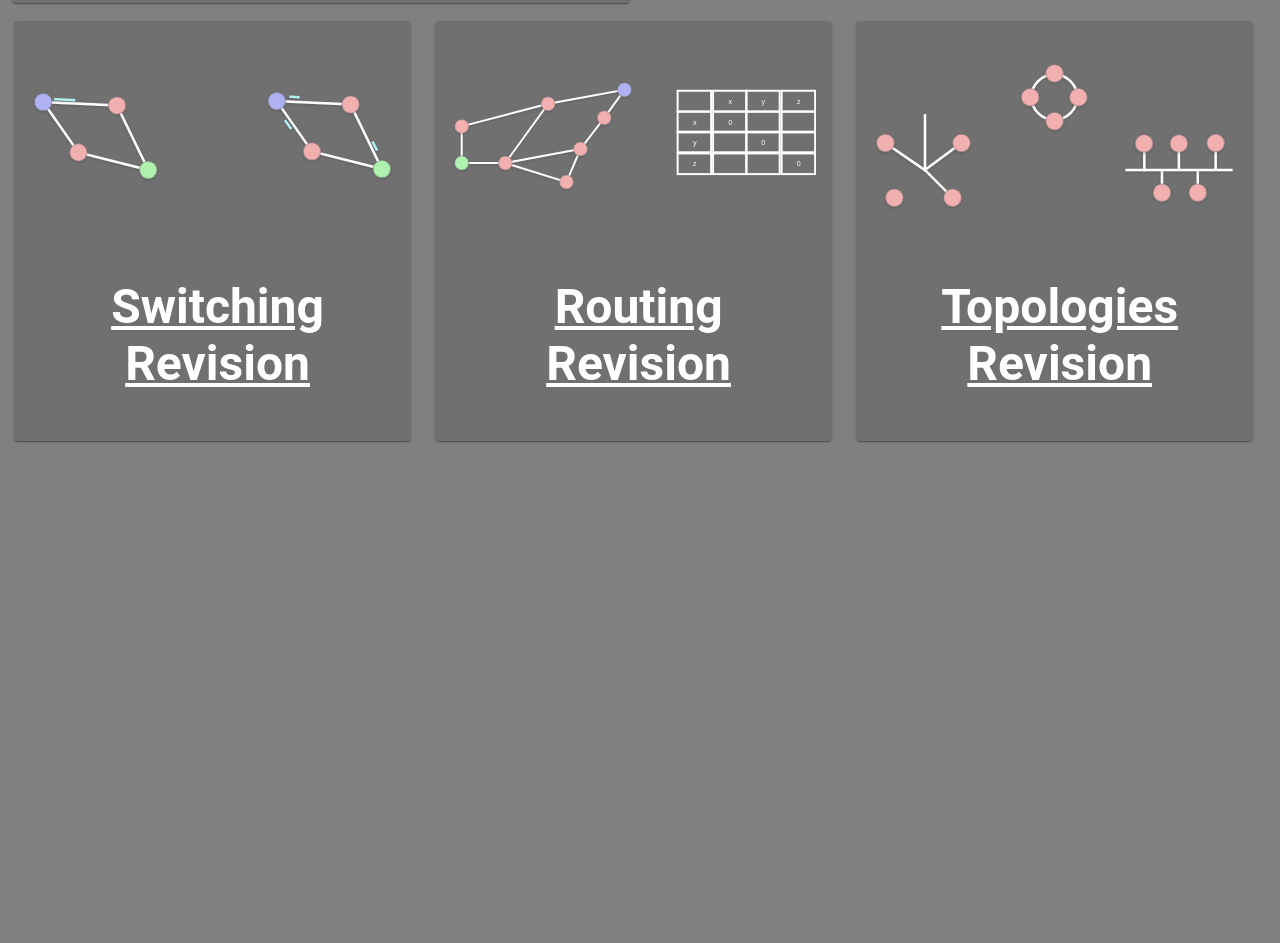
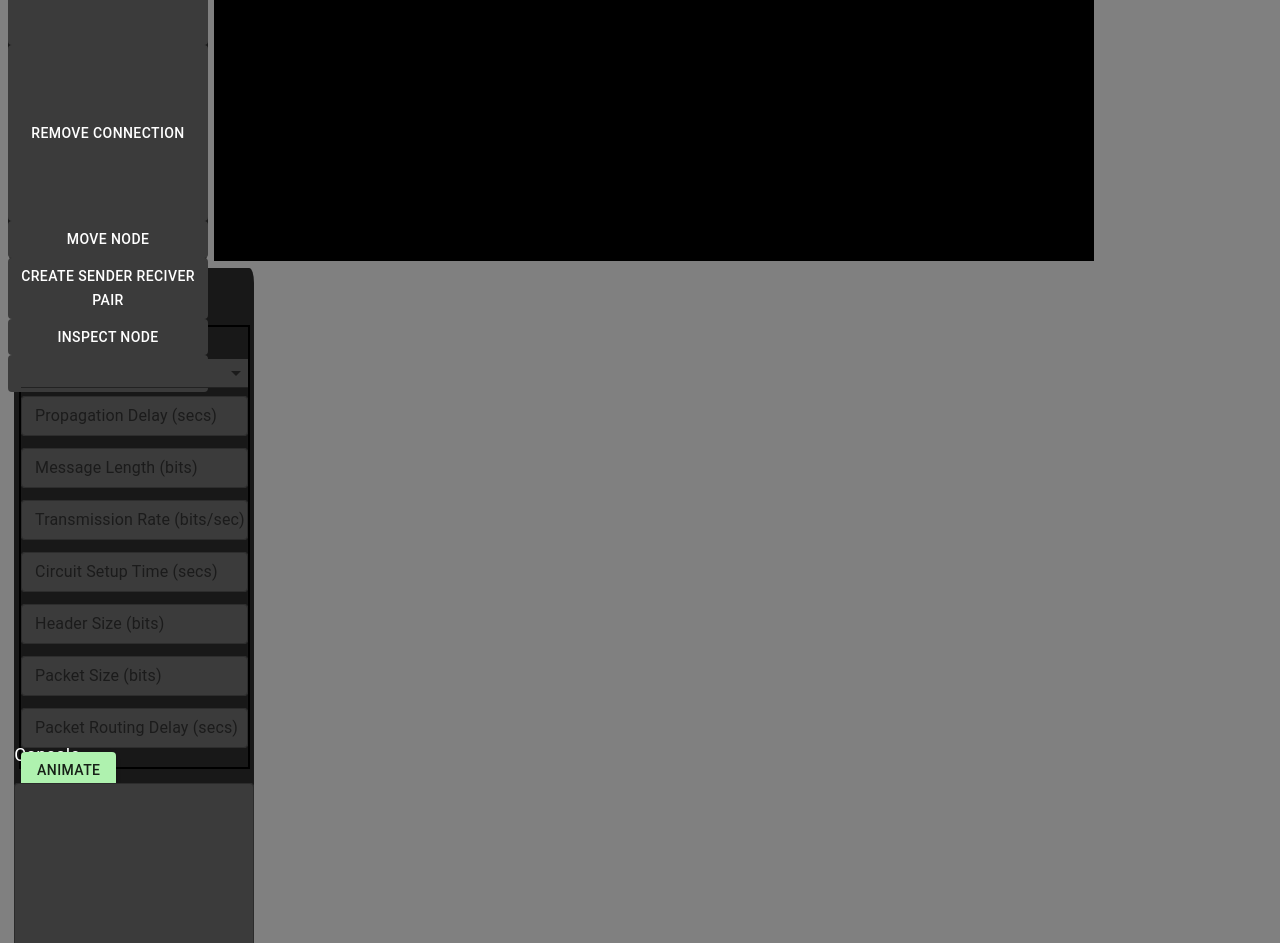
Before and after one commit to etharinoh/Diss, a React (Create React App) app in the folder my-app/: page /#/interactive in a window 1280 px wide. Shown: the part 539-1482 px from the top of the page. Before the commit the page ends 1002 px from the top, so only its background shows below. Built offline with nearby package versions, Linux system fonts and the light colour scheme.

Commit message:
Deploy to Github working

```diff
--- a/my-app/package.json
+++ b/my-app/package.json
@@ -2,7 +2,7 @@
   "name": "my-app",
   "version": "0.1.0",
   "private": true,
-  "homepage": "https://etharinoh.github.io/Diss/",
+  "homepage": "https://etharinoh.github.io/Diss",
   "dependencies": {
     "@material-ui/core": "^4.11.3",
     "@testing-library/jest-dom": "^5.11.9",
--- a/my-app/src/components/navigation.js
+++ b/my-app/src/components/navigation.js
@@ -5,11 +5,11 @@ import "./navigation.css";
 
 const Navigation = () => (
     <div id="Nav">
-      <Button onClick={event => window.location.href="/"}>Home</Button>
-      <Button onClick={event => window.location.href="/topologies"}>Topologies</Button>
-      <Button onClick={event => window.location.href="/switching"}>Switching</Button>
-      <Button onClick={event => window.location.href="/routing"}>Routing</Button>
-      <Button onClick={event => window.location.href="/interactive"}>Interactive Tool!</Button>
+      <Button onClick={event => window.location.href="/Diss/#/"}>Home</Button>
+      <Button onClick={event => window.location.href="/Diss/#/topologies"}>Topologies</Button>
+      <Button onClick={event => window.location.href="/Diss/#/switching"}>Switching</Button>
+      <Button onClick={event => window.location.href="/Diss/#/routing"}>Routing</Button>
+      <Button onClick={event => window.location.href="/Diss/#/interactive"}>Interactive Tool!</Button>
     </div>
   );
 
--- a/my-app/src/containers/HomePageBuilder.js
+++ b/my-app/src/containers/HomePageBuilder.js
@@ -52,19 +52,20 @@ function FormRow1(){
                     <p>This is an online revision tool which i am creating as my third year project, it is supposed to be used to educate students on topics such as
                     network topologies and switching methods. It also has an interactve tool allowinng students to create their own network topologies and perform
                     switching methods on it.Please click one of the three links to head to their corresponding areas:
+                    </p>
                     <ul>
                         <li><b>Interactive Tool</b> - This allows you to create your own topology and perform different switching / routing methods on it.</li>
                         <li><b>Switching Methods</b> - This has information on switching methods desribing how they are performed and their properties.</li>
                         <li><b>Routing Methods</b> - This has information on routing methods desribinghow they are performed and their properties.</li>
                         <li><b>Topologies Revision</b> - Here you are able to view common topology designs and see their advantages and disadvantages.</li>
                     </ul>
-                    </p>
+
                 </Paper>
             </Grid>
 
             <Grid item className={classes.gridTop} style={{padding: '10px'}}>
 
-                <Paper className={classes.paper_btn} onClick={event => window.location.href="/interactive"}>
+                <Paper className={classes.paper_btn} onClick={event => window.location.href="/Diss/#/interactive"}>
                     <Interactive_Img className={classes.svg_img} />
                     <h1>Interactive Tool</h1>
                 </Paper>
@@ -77,19 +78,19 @@ function FormRow2(){
    return (
    <React.Fragment>
             <Grid item xs={4} className={classes.gridBotton} >
-               <Paper className={classes.paper_btn} onClick={event => window.location.href="/switching"}>
+               <Paper className={classes.paper_btn} onClick={event => window.location.href="/Diss/#/switching"}>
                     <Switching_Img className={classes.svg_img}/>
                     <h1>Switching Revision</h1>
                 </Paper>
             </Grid>
             <Grid item xs={4} className={classes.gridBotton} >
-               <Paper className={classes.paper_btn} onClick={event => window.location.href="/routing"}>
+               <Paper className={classes.paper_btn} onClick={event => window.location.href="/Diss/#/routing"}>
                     <Routing_Img className={classes.svg_img}/>
                     <h1>Routing Revision</h1>
                 </Paper>
             </Grid>
             <Grid item xs={4} className={classes.gridBotton} >
-                <Paper className={classes.paper_btn} onClick={event => window.location.href="/topologies"}>
+                <Paper className={classes.paper_btn} onClick={event => window.location.href="/Diss/#/topologies"}>
                     <Topology_Img className={classes.svg_img}/>
                     <h1>Topologies Revision</h1>
                 </Paper>
@@ -101,6 +102,7 @@ function FormRow2(){
 
 function HomePageBuilder() {
     const classes = useStyles();
+    console.log(process.env.PUBLIC_URL)
     return(
         <div>
         <Navigation />
--- a/my-app/src/containers/InteractiveTool/Interactive.css
+++ b/my-app/src/containers/InteractiveTool/Interactive.css
@@ -27,9 +27,13 @@
     display: flex;
     height: 100%;
 }
-
+input{
+    color: white;
+}
 #init_val{
-    height: 55vh
+    height: 55vh;
+    padding-left: 2%;
+    padding-right: 2%;
 }
 
 #console{
@@ -45,13 +49,10 @@
 p, label{
     color: white;
 }
-#init_val{
-    padding-left: 2%;
-    padding-right: 2%;
-}
 #initial_container{
     border: 2px;
     border-style: solid;
+    height: 55vh;
 }
 .MuiInputBase-root{
     width: 90%;
--- a/my-app/src/containers/InteractiveTool/InteractiveBuilder.js
+++ b/my-app/src/containers/InteractiveTool/InteractiveBuilder.js
@@ -373,6 +373,9 @@ const useStyles = makeStyles((theme) => ({
     borderColor: "#AFF2AF",
     right: "",
   },
+  initVal:{
+    color: 'white',
+  },
 }));
 
 function ButtonsGroup() {
@@ -510,13 +513,13 @@ function InitialValues() {
         <MenuItem value="Circuit">Circuit Switching</MenuItem>
         <MenuItem value="Packet">Packet Switching</MenuItem>
       </Select>
-      <TextField fullWidth id="text_Prop_Delay" label="Propagation Delay (secs)" variant="outlined" margin="dense" />
-      <TextField fullWidth id="text_Msg_Length" label="Message Length (bits)" variant="outlined" margin="dense" />
-      <TextField fullWidth id="text_Transmission_Rate" label="Transmission Rate (bits/sec)" variant="outlined" margin="dense" />
-      <TextField fullWidth id="text_Circuit_Setup" label="Circuit Setup Time (secs)" variant="outlined" margin="dense" />
-      <TextField fullWidth id="text_Header_Size" label="Header Size (bits)" variant="outlined" margin="dense" />
-      <TextField fullWidth id="text_Packet_Size" label="Packet Size (bits)" variant="outlined" margin="dense" />
-      <TextField fullWidth id="text_Routing_Delay" label="Packet Routing Delay (secs)" variant="outlined" margin="dense" />
+      <TextField fullWidth  id="text_Prop_Delay" label="Propagation Delay (secs)" variant="outlined" margin="dense" className={classes.initVal}/>
+      <TextField fullWidth id="text_Msg_Length" label="Message Length (bits)" variant="outlined" margin="dense" className={classes.initVal}/>
+      <TextField fullWidth id="text_Transmission_Rate" label="Transmission Rate (bits/sec)" variant="outlined" margin="dense" className={classes.initVal} />
+      <TextField fullWidth id="text_Circuit_Setup" label="Circuit Setup Time (secs)" variant="outlined" margin="dense" className={classes.initVal}/>
+      <TextField fullWidth id="text_Header_Size" label="Header Size (bits)" variant="outlined" margin="dense" className={classes.initVal}/>
+      <TextField fullWidth id="text_Packet_Size" label="Packet Size (bits)" variant="outlined" margin="dense" className={classes.initVal}/>
+      <TextField fullWidth id="text_Routing_Delay" label="Packet Routing Delay (secs)" variant="outlined" margin="dense" className={classes.initVal}/>
       <Button variant="contained" className={classes.animate} onClick={animateSimulation}>Animate</Button>
 
     </div>
--- a/my-app/src/index.css
+++ b/my-app/src/index.css
@@ -5,3 +5,6 @@ body{
 h1{
     color: white;
 }
+ul, li{
+    color: white;
+}
```
Also changed, not shown: my-app/src/App.js (+4 -3 lines).
